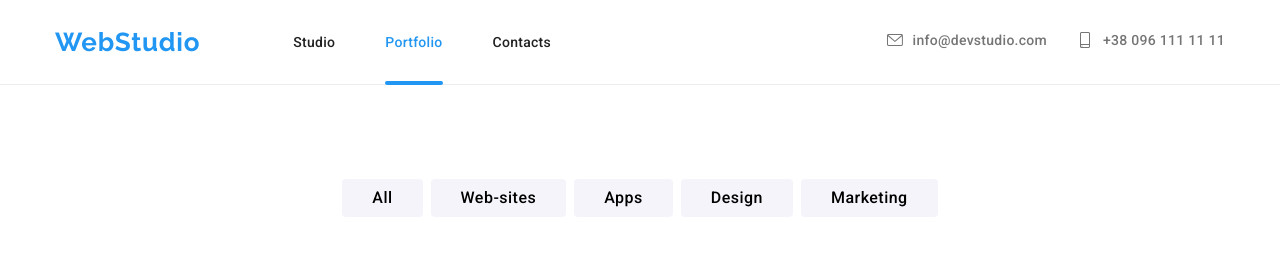
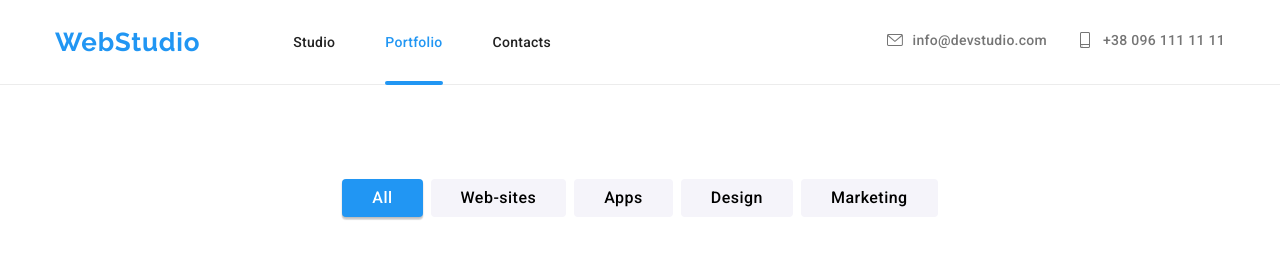
Before and after one commit to andangelina/goit-markup-hw8, a plain HTML site: page portfolio.html in a window 1280 px wide. Shown: the top 269 px of the page. Drawn offline with nearby package versions, Linux system fonts and the light colour scheme.

Commit message:
Update portfolio.html

```diff
--- a/portfolio.html
+++ b/portfolio.html
@@ -68,7 +68,7 @@
             <div class="container">
               <ul class="list filter">
                 <li class="filter__item">
-                  <button class="filter__button filter__button--current" type="button">All</button>
+                  <button class="filter__button filter__button-current" type="button">All</button>
                 </li>
                 <li class="filter__item">
                   <button class="filter__button" type="button">Web-sites</button>
```
